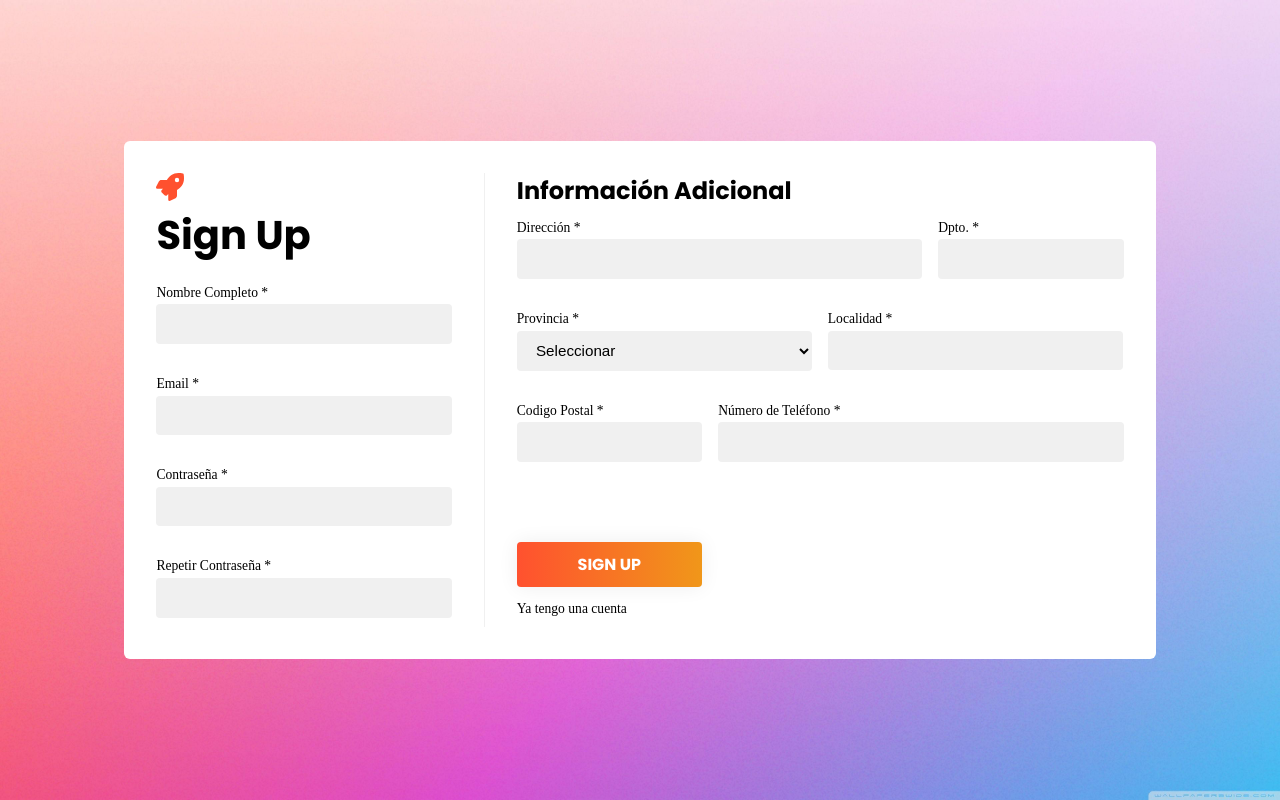
After one commit to IvoMiyashiro/Rocket, a PHP site: page /html/signup.html in a window 1280 px wide. The commit adds this page. Run offline with PHP 8.4, Linux system fonts and the light colour scheme; some web fonts are replaced.

Commit message:
create signup form

```diff
--- /dev/null
+++ b/css/pages/signup.css
@@ -0,0 +1,55 @@
+.signup-form {
+    display: flex;
+    background-color: white;
+    z-index: 10;
+    padding: 2em;
+    border-radius: 6px;
+    position: relative;
+}
+
+.signup-form-subtitle {
+    font-size: 1.5rem;
+}
+
+.signup-form-user-section {
+    display: flex;
+    flex-direction: column;
+    gap: 2em;
+}
+
+.signup-form-section:last-child {
+    border-left: 1px solid var( --light-grey );
+    margin-left: 2em;
+    padding-left: 2em;
+}
+
+.signup-form-info-section {
+    display: flex;
+    flex-direction: column;
+    gap: 2em;
+}
+
+.signup-form-error-container {
+    border: 2px solid red;
+    background-color: #FCEEEC;
+    color: red;
+    border-radius: 4px;
+    padding: .75em;
+    font-size: .95rem;
+    display: none;
+    width: 295px;
+    position: absolute;
+    bottom: 125px;
+}
+
+.signup-button-container {
+    margin-top: 5em;
+    display: flex;
+    flex-direction: column;
+    gap: .25em;
+}
+
+.signup-form-button {
+    width: 185px;
+    height: 45px;
+}
--- a/css/styles.css
+++ b/css/styles.css
@@ -1,5 +1,9 @@
+/* General */
+
 @import "./base/settings.css";
 @import "./base/base.css";
+
+/* General */
 
 /* Components */
 
@@ -19,5 +23,6 @@
 @import "./pages/product.css";
 @import "./pages/checkout.css";
 @import "./pages/login.css";
+@import "./pages/signup.css";
 
 /* Pages */
--- /dev/null
+++ b/html/signup.html
@@ -0,0 +1,188 @@
+<!DOCTYPE html>
+<html lang="en">
+<head>
+    <meta charset="UTF-8">
+    <meta http-equiv="X-UA-Compatible" content="IE=edge">
+    <meta name="viewport" content="width=device-width, initial-scale=1.0">
+    <link rel="stylesheet" href="../css/styles.css" >
+    <title> Sign Up | Rocket </title>
+</head>
+<body>
+    <section class="login-form-section">
+        <img src="../assets/images/backgroung.jpg" alt="gradient" class="login-background">
+        <form action="/" class="signup-form">
+            <section class="signup-form-section">
+                <a href="index.html">
+                    <svg class="logo-icon login-logo-icon" aria-hidden="true" focusable="false" data-prefix="fas" data-icon="rocket" class="svg-inline--fa fa-rocket fa-w-16" role="img" xmlns="http://www.w3.org/2000/svg" viewBox="0 0 512 512"><path fill="currentColor" d="M505.12019,19.09375c-1.18945-5.53125-6.65819-11-12.207-12.1875C460.716,0,435.507,0,410.40747,0,307.17523,0,245.26909,55.20312,199.05238,128H94.83772c-16.34763.01562-35.55658,11.875-42.88664,26.48438L2.51562,253.29688A28.4,28.4,0,0,0,0,264a24.00867,24.00867,0,0,0,24.00582,24H127.81618l-22.47457,22.46875c-11.36521,11.36133-12.99607,32.25781,0,45.25L156.24582,406.625c11.15623,11.1875,32.15619,13.15625,45.27726,0l22.47457-22.46875V488a24.00867,24.00867,0,0,0,24.00581,24,28.55934,28.55934,0,0,0,10.707-2.51562l98.72834-49.39063c14.62888-7.29687,26.50776-26.5,26.50776-42.85937V312.79688c72.59753-46.3125,128.03493-108.40626,128.03493-211.09376C512.07526,76.5,512.07526,51.29688,505.12019,19.09375ZM384.04033,168A40,40,0,1,1,424.05,128,40.02322,40.02322,0,0,1,384.04033,168Z"></path></svg>
+                </a>
+                <h1 class="login-form-title"> Sign Up </h1>
+                <section class="signup-form-user-section">
+                    <div class="checkout-form-control">
+                        <label for="name" class="checkout-form-label"> Nombre Completo * </label>
+                        <input
+                            type="text"
+                            class="checkout-form-input"
+                            name="name"
+                            autocomplete="off"
+                            id="name-input"
+                            value=""
+                        />
+                        <small class="checkout-form-error" id="name-error"></small>
+                    </div>
+                    <div class="checkout-form-control">
+                        <label for="name" class="checkout-form-label"> Email * </label>
+                        <input
+                            type="email"
+                            class="checkout-form-input"
+                            name="email"
+                            autocomplete="off"
+                            id="email-input"
+                            value=""
+                        />
+                        <small class="checkout-form-error" id="email-error"></small>
+                    </div>
+                    <div class="checkout-form-control">
+                        <label for="name" class="checkout-form-label"> Contraseña * </label>
+                        <input
+                            type="password"
+                            class="checkout-form-input"
+                            name="password1"
+                            autocomplete="off"
+                            id="password1-input"
+                            value=""
+                        />
+                        <small class="checkout-form-error" id="email-error"></small>
+                    </div>
+                    <div class="checkout-form-control">
+                        <label for="name" class="checkout-form-label"> Repetir Contraseña * </label>
+                        <input
+                            type="password"
+                            class="checkout-form-input"
+                            name="password2"
+                            autocomplete="off"
+                            id="password2-input"
+                            value=""
+                        />
+                        <small class="checkout-form-error" id="email-error"></small>
+                    </div>
+                </section>
+            </section>
+            <section class="signup-form-section">
+                <h1 class="login-form-title signup-form-subtitle"> Información Adicional </h1>
+                <section class="signup-form-info-section">
+                    <section class="checkout-form-section">
+                        <div class="checkout-form-control">
+                            <label for="name" class="checkout-form-label "> Dirección * </label>
+                            <input
+                                type="text"
+                                class="checkout-form-input checkout-address-input"
+                                name="address"
+                                autocomplete="off"
+                                id="address-input"
+                                value=""
+                            />
+                            <small class="checkout-form-error" id="address-error"></small>
+                        </div>
+                        <div class="checkout-form-control">
+                            <label for="name" class="checkout-form-label "> Dpto. * </label>
+                            <input
+                                type="text"
+                                class="checkout-form-input checkout-dpto-input"
+                                name="dpto"
+                                autocomplete="off"
+                                id="dpto-input"
+                                value=""
+                            />
+                            <small class="checkout-form-error" id="dpto-error"></small>
+                        </div>
+                    </section>
+                    <section class="checkout-form-section">
+                        <div class="checkout-form-control">
+                            <label for="name" class="checkout-form-label"> Provincia * </label>
+                            <select
+                                name="provincia"
+                                class="checkout-form-input checkout-form-select"
+                                id="provincia-select"
+                                value=""
+                            >
+                                <option value=""> Seleccionar </option>
+                                <option value="Buenos Aires">Buenos Aires</option>
+                                <option value="Buenos Aires Capital"> Ciudad Autónoma de Buenos Aires </option>
+                                <option value="Catamarca">Catamarca</option>
+                                <option value="Chaco">Chaco</option>
+                                <option value="Chubut">Chubut</option>
+                                <option value="Cordoba">Cordoba</option>
+                                <option value="Corrientes">Corrientes</option>
+                                <option value="Entre Rios">Entre Rios</option>
+                                <option value="Formosa">Formosa</option>
+                                <option value="Jujuy">Jujuy</option>
+                                <option value="La Pampa">La Pampa</option>
+                                <option value="La Rioja">La Rioja</option>
+                                <option value="Mendoza">Mendoza</option>
+                                <option value="Misiones">Misiones</option>
+                                <option value="Neuquen">Neuquen</option>
+                                <option value="Rio Negro">Rio Negro</option>
+                                <option value="Salta">Salta</option>
+                                <option value="San Juan">San Juan</option>
+                                <option value="San Luis">San Luis</option>
+                                <option value="Santa Cruz">Santa Cruz</option>
+                                <option value="Santa Fe">Santa Fe</option>
+                                <option value="Santiago del Estero">Santiago del Estero</option>
+                                <option value="Tierra del Fuego">Tierra del Fuego</option>
+                                <option value="Tucuman">Tucuman</option>
+                            </select>
+                            <small class="checkout-form-error" id="provincia-error"></small>
+                        </div>
+                        <div class="checkout-form-control">
+                            <label for="name" class="checkout-form-label"> Localidad * </label>
+                            <input
+                                type="text"
+                                class="checkout-form-input"
+                                name="localidad"
+                                autocomplete="off"
+                                id="localidad-input"
+                                value=""
+                            />
+                            <small class="checkout-form-error" id="localidad-error"></small>
+                        </div>
+                    </section>
+                    <section class="checkout-form-section">
+                        <div class="checkout-form-control">
+                            <label for="name" class="checkout-form-label"> Codigo Postal * </label>
+                            <input
+                                type="text"
+                                class="checkout-form-input checkout-dpto-input"
+                                name="cp"
+                                autocomplete="off"
+                                id="cp-input"
+                                value=""
+                            />
+                            <small class="checkout-form-error" id="cp-error"></small>
+                        </div>
+                        <div class="checkout-form-control">
+                            <label for="name" class="checkout-form-label"> Número de Teléfono * </label>
+                            <input
+                                type="text"
+                                class="checkout-form-input checkout-address-input"
+                                name="cp"
+                                autocomplete="off"
+                                id="tel-input"
+                                value=""
+                            />
+                            <small class="checkout-form-error" id="cp-error"></small>
+                        </div>
+                    </section>
+                </section>
+                <div class="signup-form-error-container">
+                    <p class="signup-form-error"> Revisar los campos incorrectos. </p>
+                </div>
+                <div class="signup-button-container">
+
+                    <button class="btnGradientOrange signup-form-button"> Sign Up </button>
+                    <a href="login.html" class="login-form-create-account"> Ya tengo una cuenta </a>
+                </div>
+            </section>
+        </form>
+    </section>
+</body>
+</html>
```
Also changed, not shown: html/login.html (+5 -4 lines), js/loginForm.js (+7 -3 lines).
